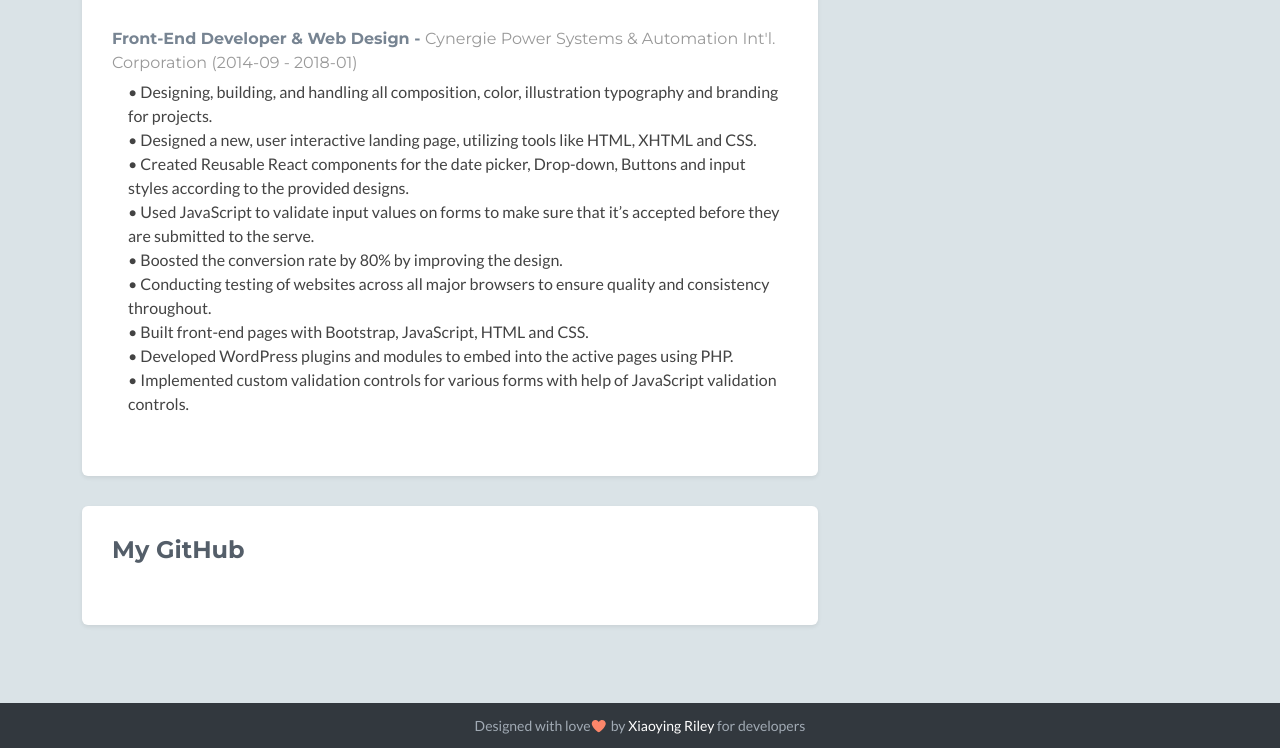
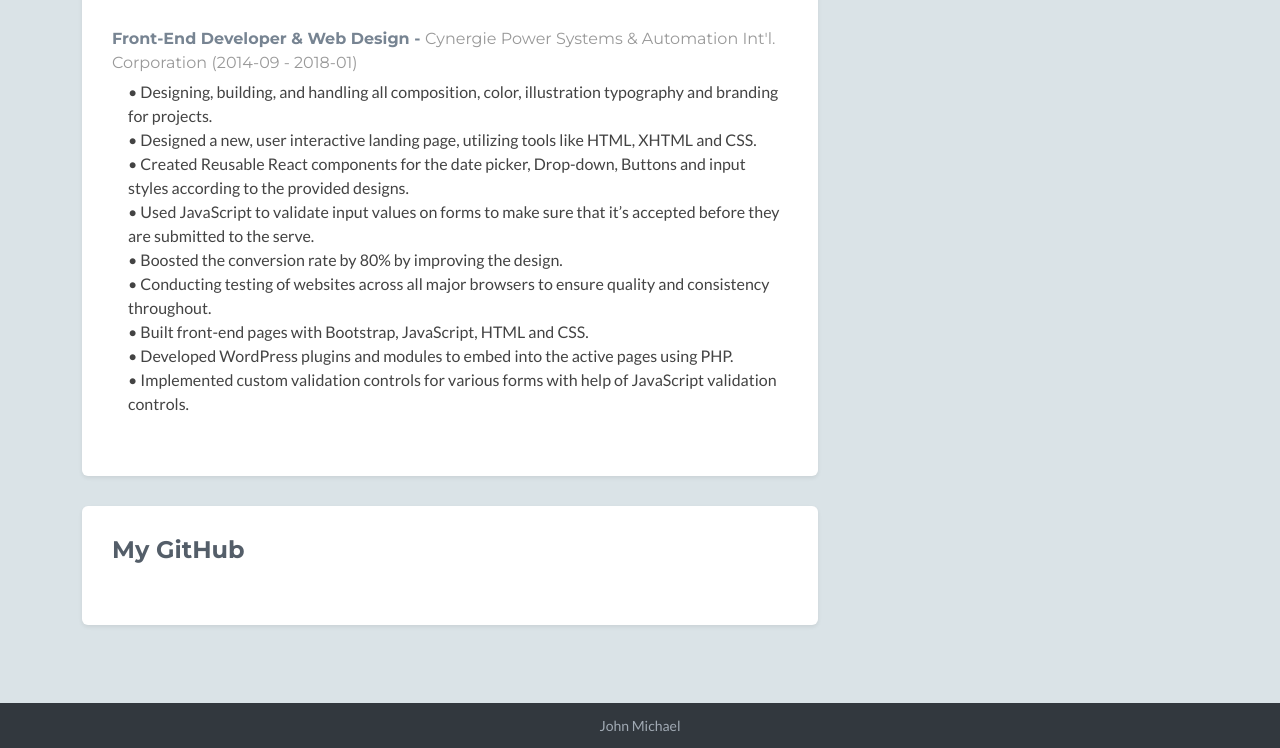
Before and after one commit to Angular0527/samuelmol0527.github.io, a plain HTML site: page index.html in a window 1280 px wide. Shown: the part 4433-5181 px from the top of the page. Drawn offline with nearby package versions, Linux system fonts and the light colour scheme; a script that the page names is missing; some icons are missing.

Commit message:
Update index.html

```diff
--- a/index.html
+++ b/index.html
@@ -480,7 +480,7 @@
     <footer class="footer">
         <div class="container text-center">
                 <!--/* This template is free as long as you keep the attribution link below. Thank you for your support. :) If you'd like to use the template without the attribution, you can buy the commercial license via our website: themes.3rdwavemedia.com */-->
-                <small class="copyright">Designed with <span class="sr-only">love</span><i class="fas fa-heart"></i> by <a href="https://themes.3rdwavemedia.com" target="_blank">Xiaoying Riley</a> for developers</small>
+                <small class="copyright">John Michael</small>
         </div><!--//container-->
     </footer><!--//footer-->
 
```
